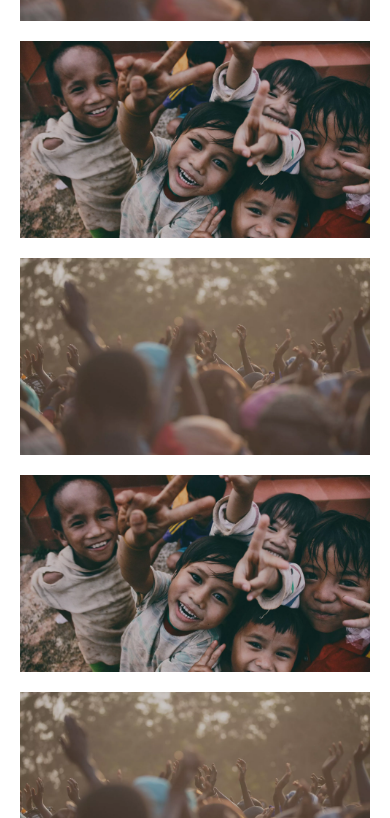
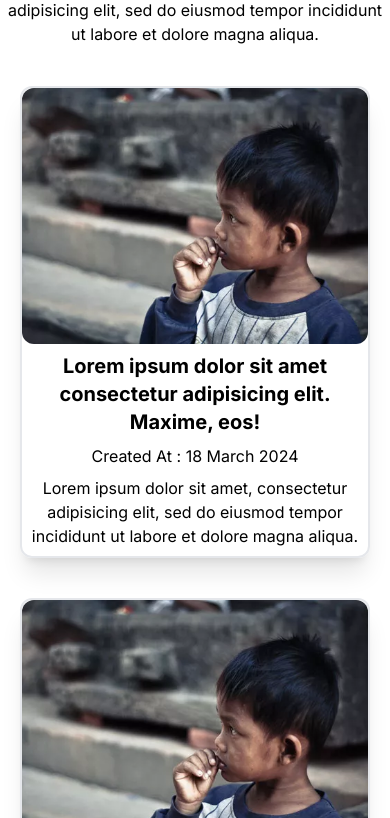
Before and after one commit to anurajkumar23/Asha-foundation, a Next.js app: page / in a window 390 px wide. Shown: the part 5476-6294 px from the top of the page. Built offline with nearby package versions, Linux system fonts and the light colour scheme.

Commit message:
Home page full responsive

```diff
--- a/src/app/components/Home/blog/blog.tsx
+++ b/src/app/components/Home/blog/blog.tsx
@@ -14,7 +14,7 @@ export default function blog() {
           eiusmod tempor incididunt ut labore et dolore magna aliqua.
         </p>
         <div className="grid mxs:grid-cols-2 md:grid-cols-3 gap-10 mt-10 mx-5 md:mx-20">
-          <div className="mx-auto">
+          <div className="mx-auto border-2 rounded-xl shadow-xl">
             <div className="flex justify-center">
               <Image
                 src={`/images/post-1.jpg`}
@@ -40,7 +40,7 @@ export default function blog() {
 
 
           </div>
-          <div className="mx-auto">
+          <div className="mx-auto border-2 rounded-xl shadow-xl">
             <div className="flex justify-center">
               <Image
                 src={`/images/post-1.jpg`}
@@ -67,7 +67,7 @@ export default function blog() {
 
 
           </div>
-          <div className="mx-auto">
+          <div className="mx-auto border-2 rounded-xl shadow-xl">
             <div className="flex justify-center">
               <Image
                 src={`/images/post-1.jpg`}
--- a/src/app/components/Home/gallery/gallery.tsx
+++ b/src/app/components/Home/gallery/gallery.tsx
@@ -3,14 +3,14 @@ import React from "react";
 
 export default function carprotection() {
   return (
-    <div className="md:pt-[120px]  flex-col" id="gallery">
+    <div className="md:pt-[120px]  pt-3 flex-col" id="gallery">
       <div className="flex-col text-center text-3xl font-semibold text-[#222222] w-[18rem] m-auto ">
         Our Gallery
 
       </div>
 
       <div className="p-5 md:p-10 ">
-        <div className="columns-1 xs:columns-2 lg:columns-3 xl:columns-4 gap-5 lg:gap-8 [&>img:not(:first-child)]:mt-5 lg:[&>img:not(:first-child)]:mt-8">
+        <div className="columns-2 sm:columns-3 lg:columns-4 xl:columns-4 gap-5 lg:gap-8 [&>img:not(:first-child)]:mt-5 lg:[&>img:not(:first-child)]:mt-8">
           <Image
             src={`/images/background-1.jpg`}
             alt="galery-01"
```
